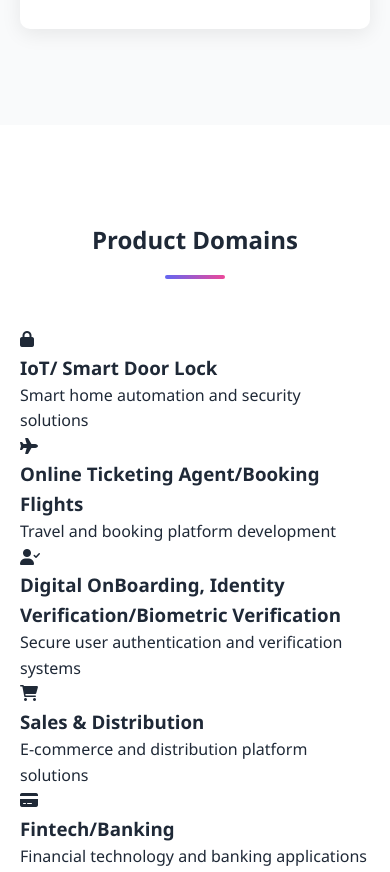
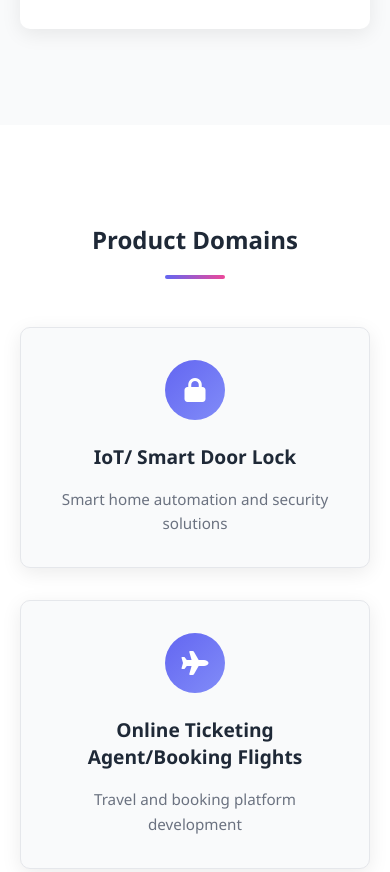
Before and after one commit to MalickArsalan/Portfolio, a plain HTML site: page index.html in a window 390 px wide. Shown: the part 2290-3162 px from the top of the page. Drawn offline with nearby package versions, Linux system fonts and the light colour scheme.

Commit message:
Refactor styles and improve responsiveness

```diff
--- a/styles.css
+++ b/styles.css
@@ -396,6 +396,71 @@ section {
 .stat-box p {
     color: var(--text-light);
     font-weight: 500;
+}
+
+/* ============================================
+   DOMAINS SECTION
+   ============================================ */
+
+.domains {
+    background-color: var(--bg-white);
+    padding: 6rem 0;
+}
+
+.domains-grid {
+    display: grid;
+    grid-template-columns: repeat(auto-fit, minmax(250px, 1fr));
+    gap: 2rem;
+    margin-top: 3rem;
+}
+
+.domain-box {
+    background: var(--bg-light);
+    padding: 2rem;
+    border-radius: 10px;
+    text-align: center;
+    box-shadow: 0 5px 20px rgba(0, 0, 0, 0.08);
+    transition: var(--transition);
+    border: 1px solid var(--border-color);
+}
+
+.domain-box:hover {
+    transform: translateY(-5px);
+    box-shadow: 0 10px 30px rgba(0, 0, 0, 0.12);
+    background: var(--bg-white);
+}
+
+.domain-icon {
+    width: 60px;
+    height: 60px;
+    background: linear-gradient(135deg, var(--primary-color), var(--primary-light));
+    border-radius: 50%;
+    display: flex;
+    align-items: center;
+    justify-content: center;
+    margin: 0 auto 1.5rem;
+    color: white;
+    font-size: 1.5rem;
+    transition: var(--transition);
+}
+
+.domain-box:hover .domain-icon {
+    transform: scale(1.1);
+    box-shadow: 0 5px 15px rgba(99, 102, 241, 0.4);
+}
+
+.domain-box h3 {
+    font-size: 1.2rem;
+    margin-bottom: 1rem;
+    color: var(--text-dark);
+    font-weight: 600;
+    line-height: 1.4;
+}
+
+.domain-box p {
+    color: var(--text-light);
+    font-size: 0.95rem;
+    line-height: 1.6;
 }
 
 /* ============================================
```
